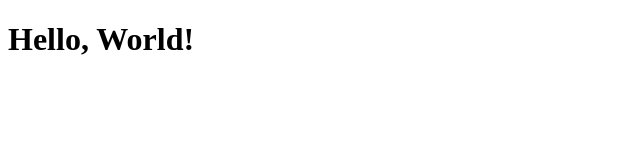
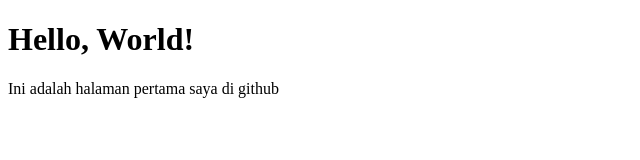
Before and after one commit to yownaja/yownaja, a plain HTML site: page index.html in a window 1280 px wide. Shown: the whole page, without its empty margins (0-640 px from the left). Drawn offline with Linux system fonts and the light colour scheme.

Commit message:
perubahan

```diff
--- a/index.html
+++ b/index.html
@@ -7,5 +7,6 @@
 </head>
 <body>
     <h1>Hello, World!</h1>
+    <p>Ini adalah halaman pertama saya di github</p>
 </body>
 </html>
```
